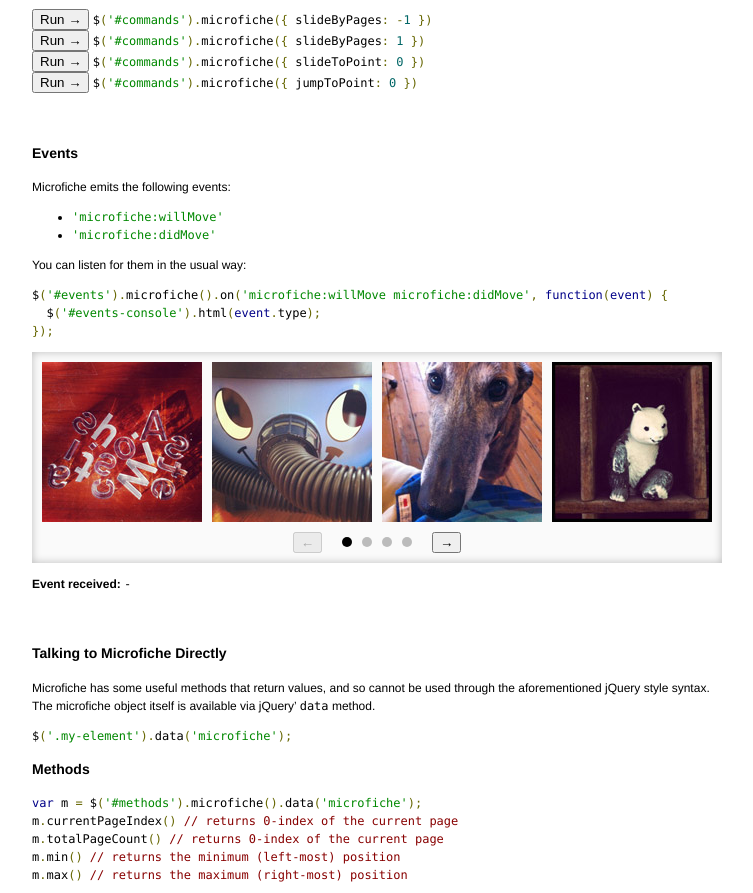
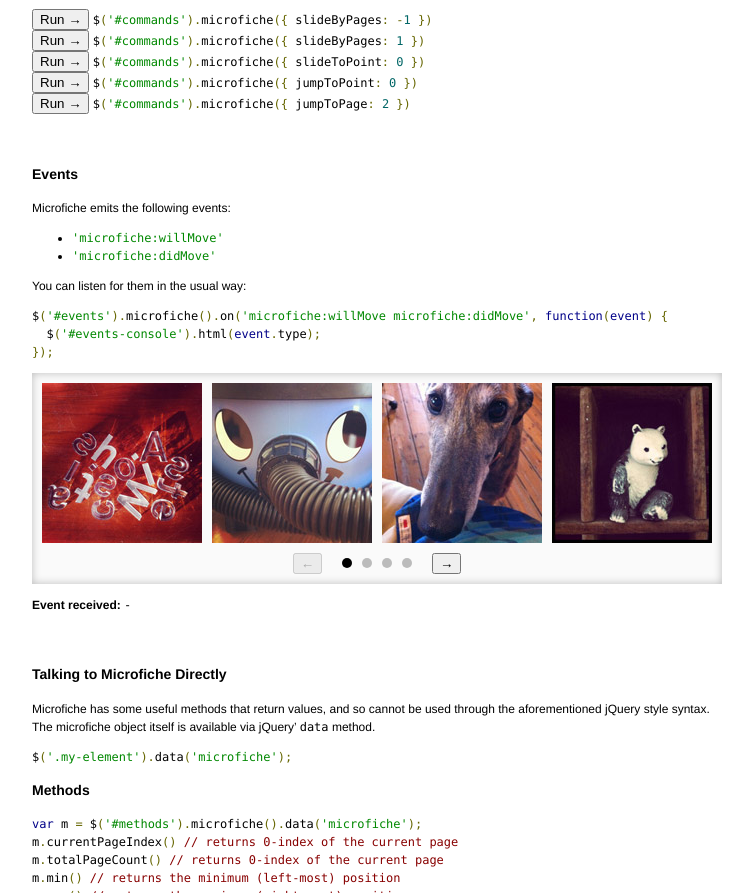
Before and after one commit to withassociates/microfiche.js, a plain HTML site: page index.html in a window 1280 px wide. Shown: the part 2131-3024 px from the top of the page, without its empty margins (263-1016 px from the left). Drawn offline with Linux system fonts and the light colour scheme.

Commit message:
Add jumpToPage method

```diff
--- a/index.html
+++ b/index.html
@@ -114,7 +114,8 @@
       <button onclick="$('#commands').microfiche({ slideByPages: -1 }); return false;">Run &rarr;</button> <code class="prettyprint">$('#commands').microfiche({ slideByPages: -1 })</code><br>
       <button onclick="$('#commands').microfiche({ slideByPages: 1 }); return false;">Run &rarr;</button> <code class="prettyprint">$('#commands').microfiche({ slideByPages: 1 })</code><br>
       <button onclick="$('#commands').microfiche({ slideToPoint: 0 }); return false;">Run &rarr;</button> <code class="prettyprint">$('#commands').microfiche({ slideToPoint: 0 })</code><br>
-      <button onclick="$('#commands').microfiche({ jumpToPoint: 0 }); return false;">Run &rarr;</button> <code class="prettyprint">$('#commands').microfiche({ jumpToPoint: 0 })</code>
+      <button onclick="$('#commands').microfiche({ jumpToPoint: 0 }); return false;">Run &rarr;</button> <code class="prettyprint">$('#commands').microfiche({ jumpToPoint: 0 })</code><br>
+      <button onclick="$('#commands').microfiche({ jumpToPage: 2 }); return false;">Run &rarr;</button> <code class="prettyprint">$('#commands').microfiche({ jumpToPage: 2 })</code>
     </p>
   </div>
 
--- a/microfiche.js
+++ b/microfiche.js
@@ -494,6 +494,13 @@ $.extend(Microfiche.prototype, {
     this.transition();
   },
 
+  // Jump to the given `page`
+  jumpToPage: function(page) {
+    this.x = this.constrain(page * this.screenWidth());
+    this.updateControls();
+    this.jump();
+  },
+
   // Jump to the given point (constrained to an acceptable value).
   jumpToPoint: function(x) {
     this.x = this.roundAndConstrain(x);
```
